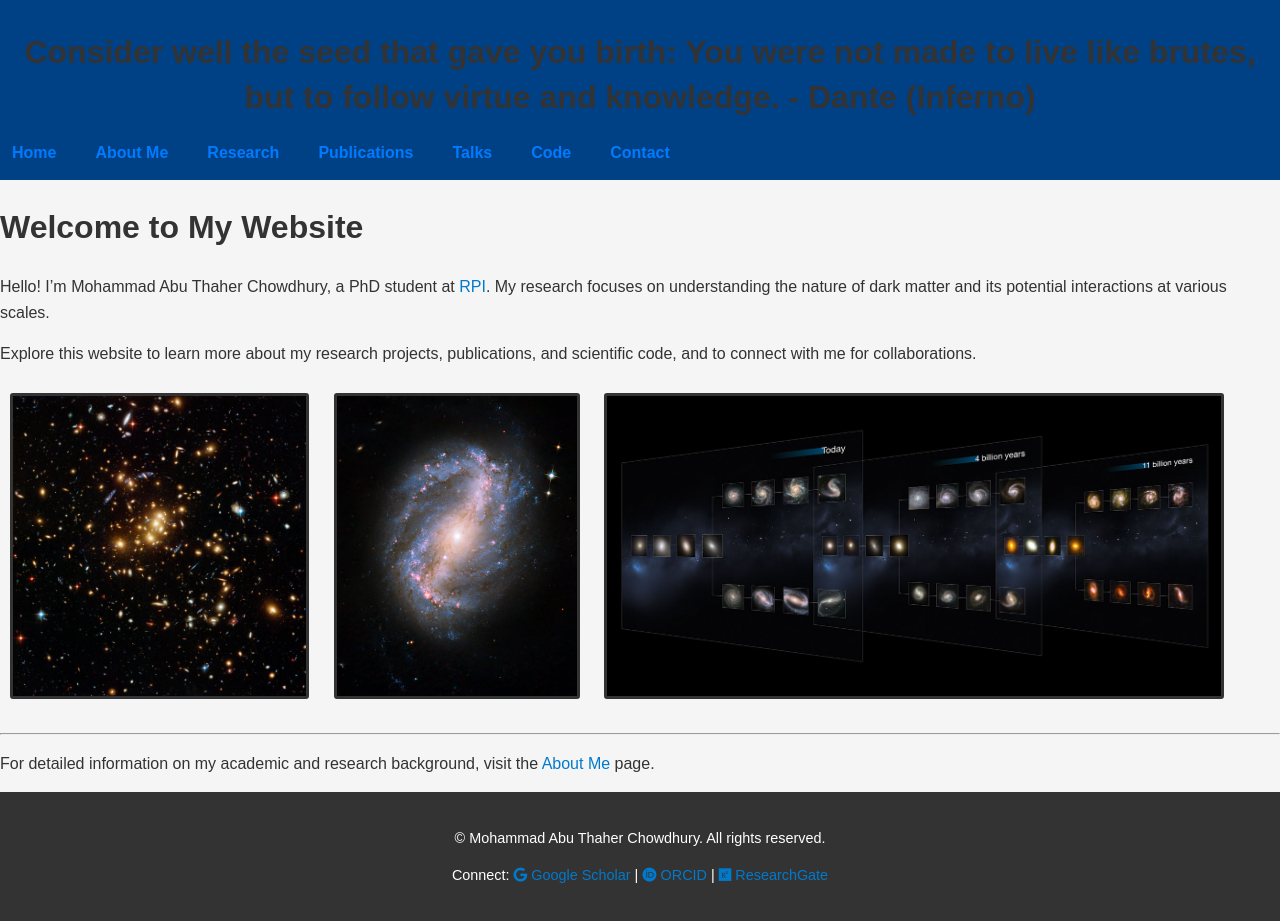
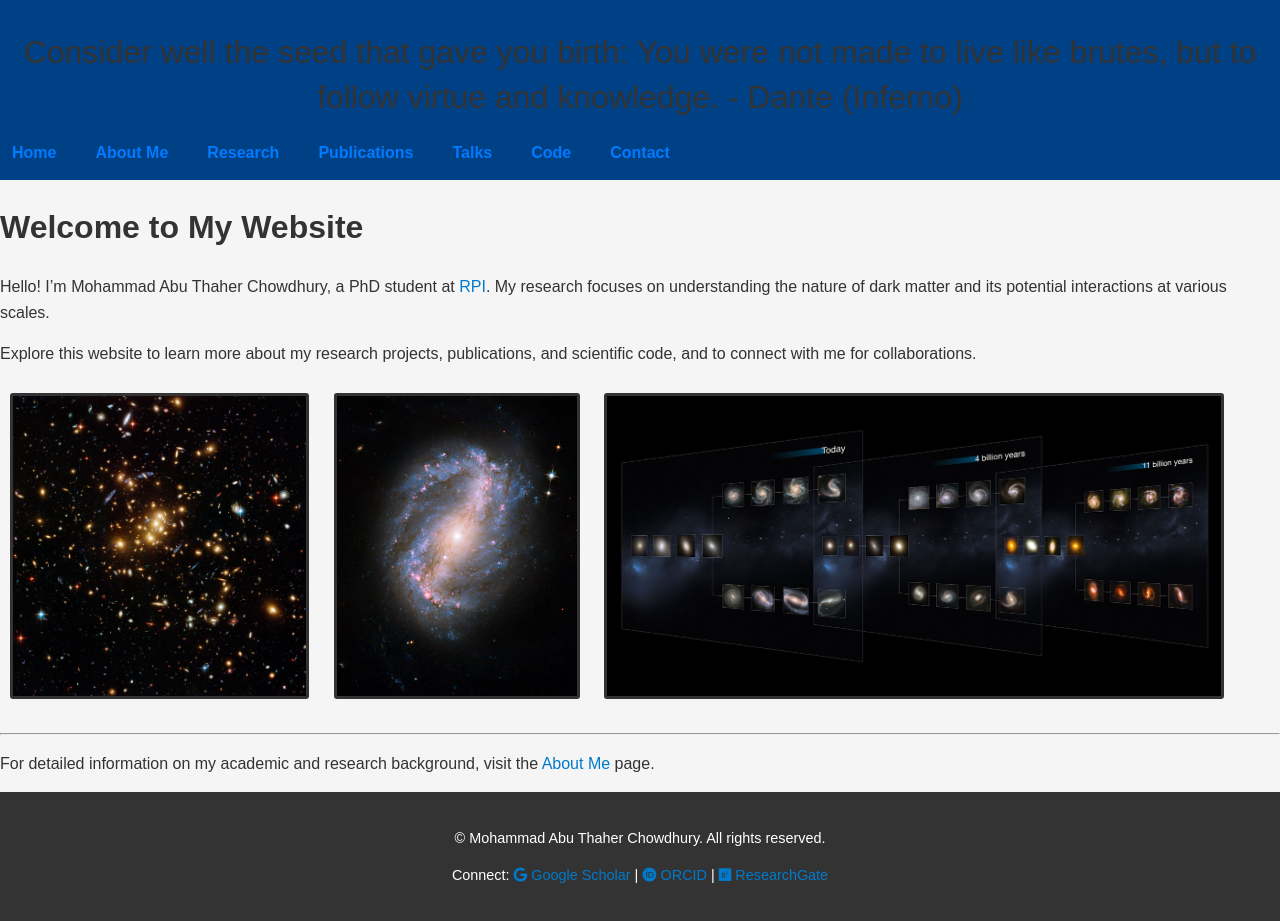
Before and after one commit to matc-thaher/website, a Jekyll site: the page built from index.md, in a window 1280 px wide. Built offline with Jekyll 4.4.1, drawn with Linux system fonts in a browser that asks for light colours.

Commit message:
Update style.css

```diff
--- a/assets/css/style.css
+++ b/assets/css/style.css
@@ -32,7 +32,7 @@ header h1 {
     text-align: center;       /* Center align the text */
     margin-top: 20px;         /* Add some space above */
     margin-bottom: 20px;      /* Add space below */
-    font-weight: bold;        /* Make the text bold */
+    font-weight: normal;        /* Make the text bold */
     line-height: 1.4;         /* Improve readability */
 }
 
```
